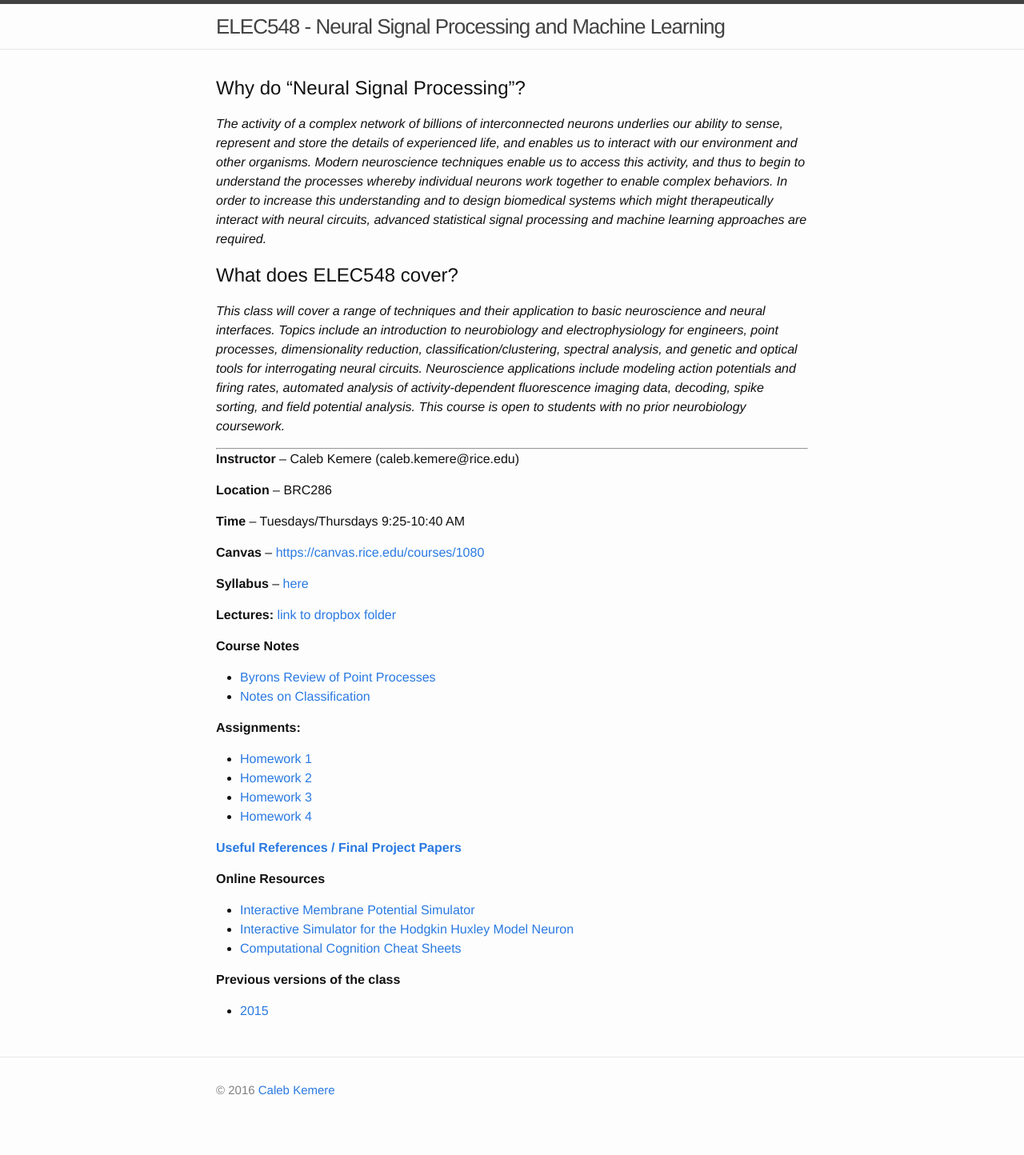
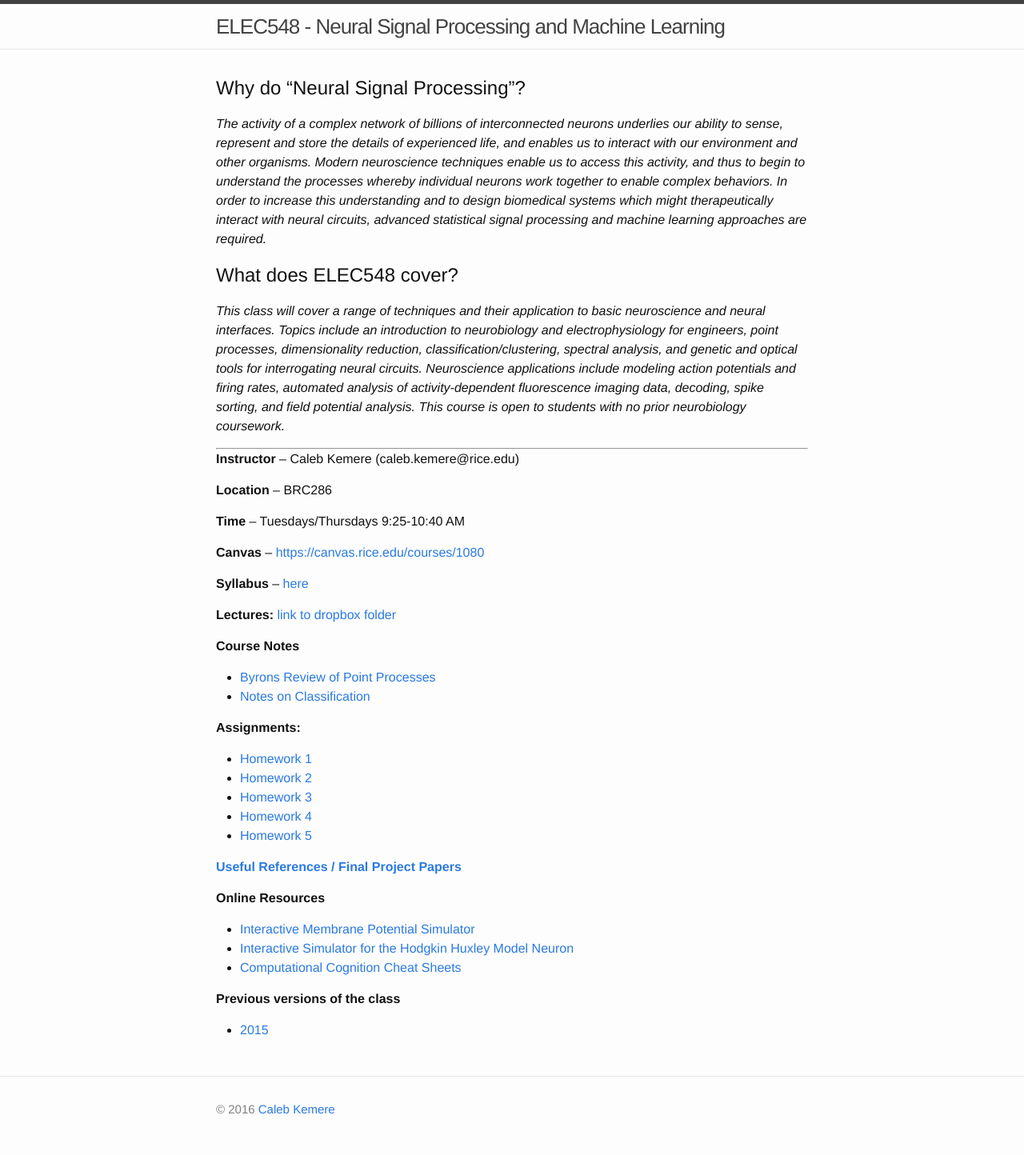
Before and after one commit to elec548/elec548.github.io, a Jekyll site: the page built from index.md, in a window 1280 px wide. Shown: the whole page at 80% size. Built offline with Jekyll 4.4.1, drawn with Linux system fonts in a browser that asks for light colours; before the commit the page ends 1420 px from its top, so only the background shows below that.

Commit message:
Updated homepage for hw5

```diff
--- a/index.md
+++ b/index.md
@@ -58,6 +58,7 @@ analysis. This course is open to students with no prior neurobiology coursework.
   + [Homework 2](/Assignments/hw2.html)
   + [Homework 3](/Assignments/hw3.html)
   + [Homework 4](/Assignments/hw4.html)
+  + [Homework 5](/Assignments/hw5.html)
 
 [**Useful References / Final Project Papers**](Resources/)
 
```
